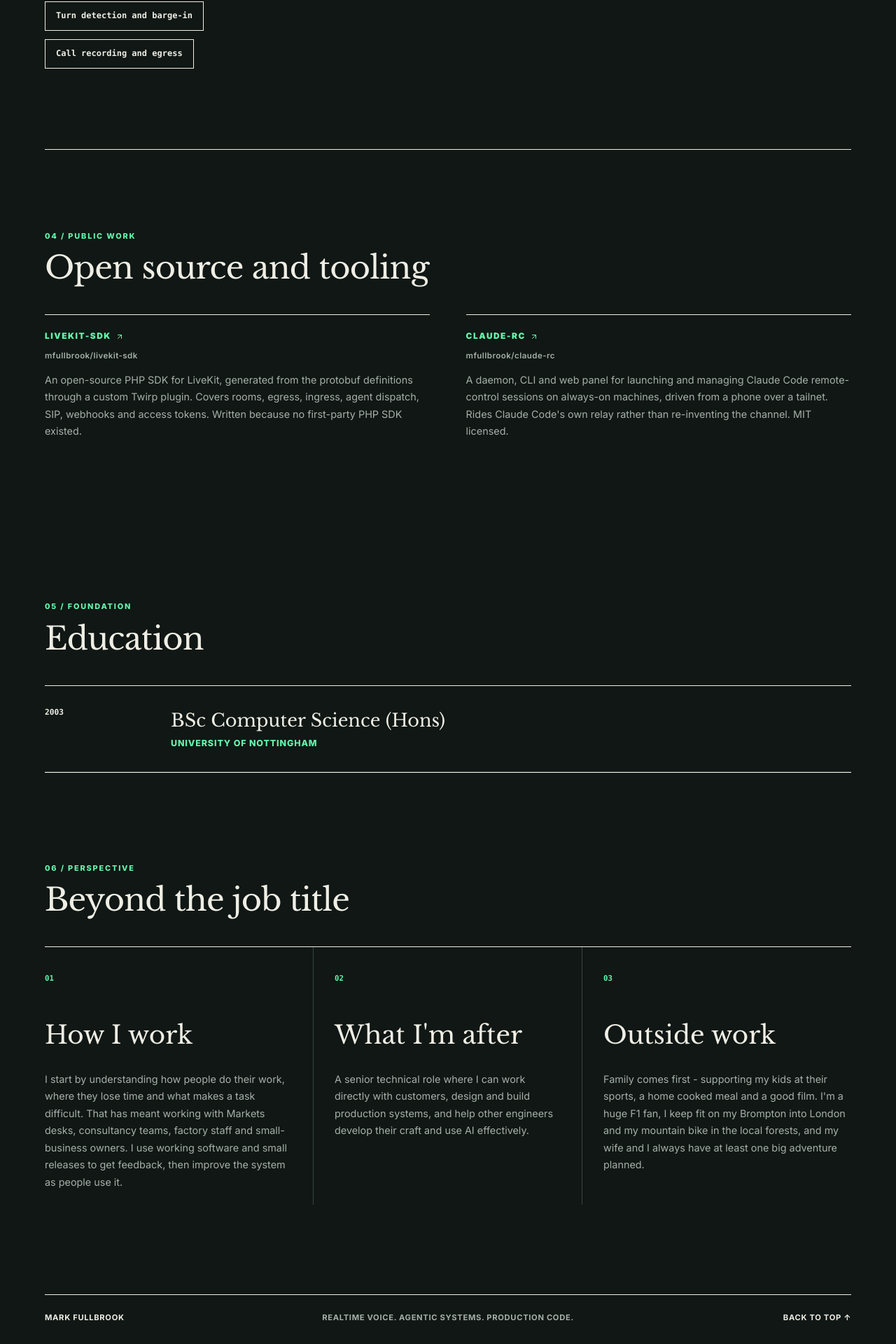
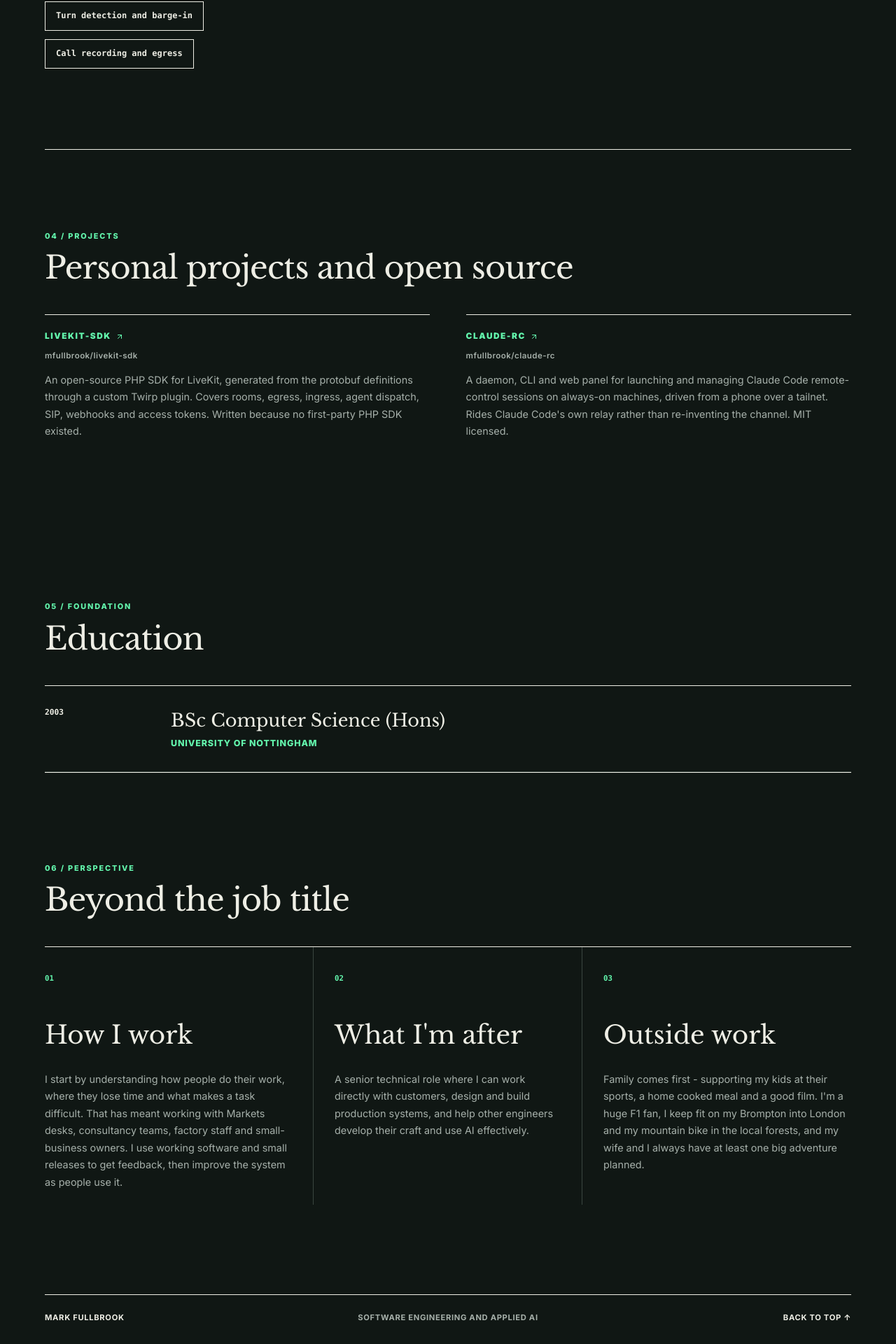
Before and after one commit to mfullbrook/resume, a Next.js app: page / in a window 1280 px wide. Shown: the part 7954-9874 px from the top of the page at 70% size. Built offline with nearby package versions, Linux system fonts and the light colour scheme.

Commit message:
Align resume presentation with principal engineering focus

```diff
--- a/app/page.tsx
+++ b/app/page.tsx
@@ -142,7 +142,7 @@ export default function Resume() {
         </section>
 
         <section id="open-source" className="skills-section full-width-section">
-          <SectionHeading eyebrow="04 / Public work">Open source and tooling</SectionHeading>
+          <SectionHeading eyebrow="04 / Projects">Personal projects and open source</SectionHeading>
           <div className="technical-groups open-source-groups">
             {openSource.map((project) => (
               <section className="technical-group open-source-item" key={project.name}>
@@ -185,7 +185,7 @@ export default function Resume() {
 
         <footer className="site-footer">
           <p>Mark Fullbrook</p>
-          <p>Realtime voice. Agentic systems. Production code.</p>
+          <p>Software engineering and applied AI</p>
           <a href="#top">Back to top ↑</a>
         </footer>
       </div>
```
